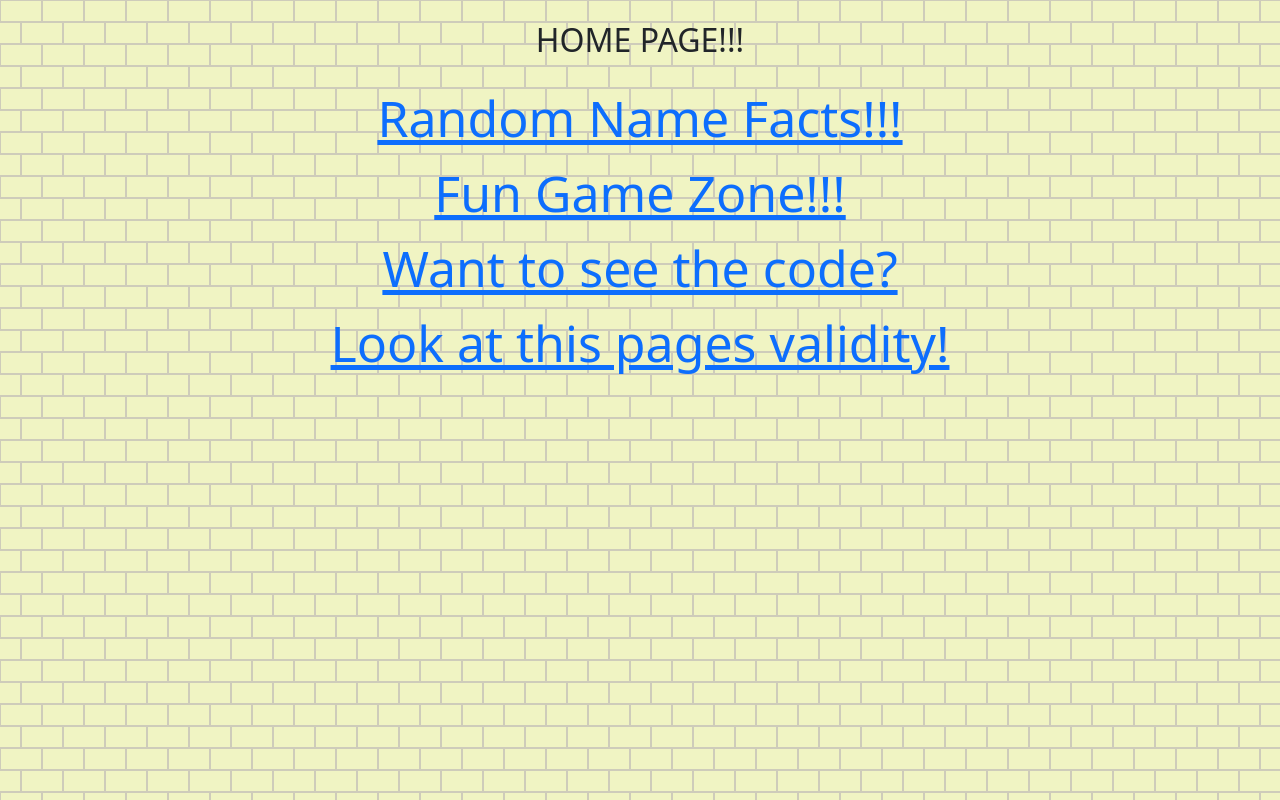
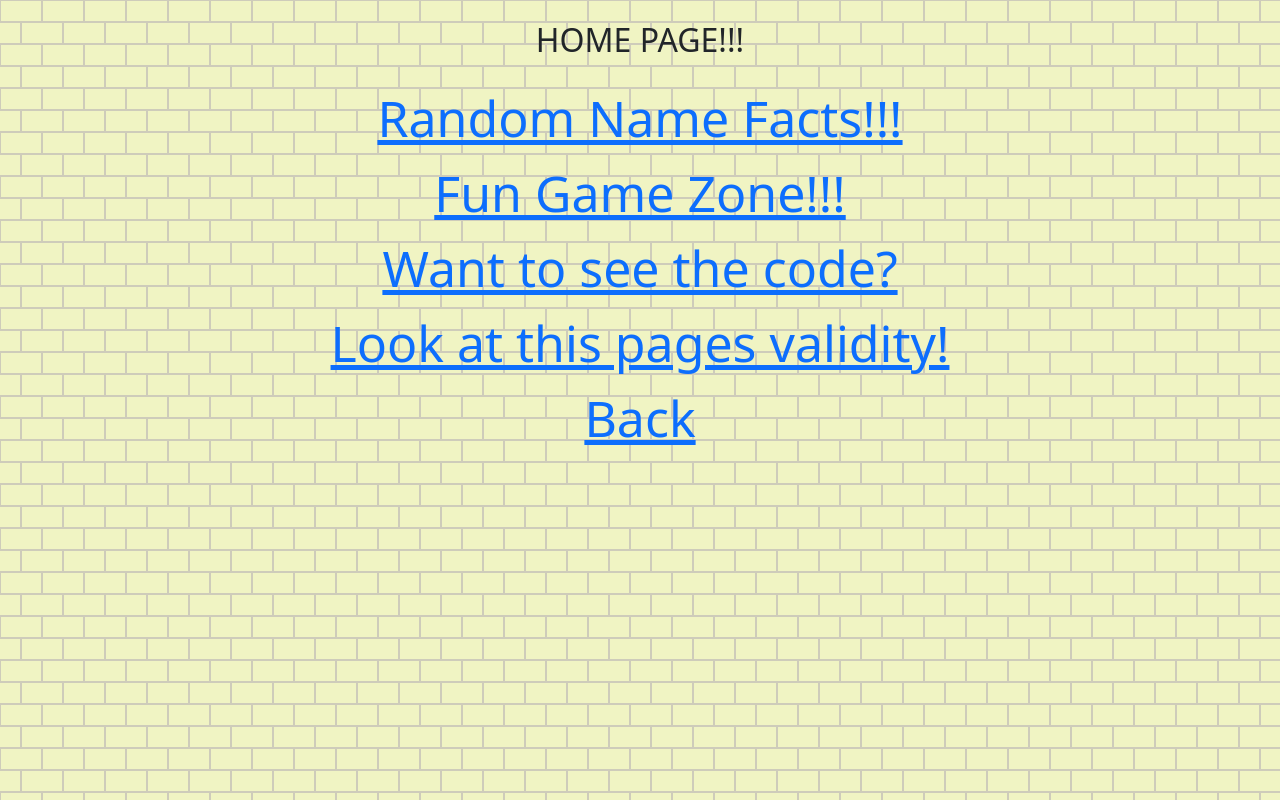
Before and after one commit to rachelhoneycutt/ideal-couscous-ECHO, a plain HTML site: page index.html in a window 1280 px wide. Drawn offline with nearby package versions, Linux system fonts and the light colour scheme.

Commit message:
Update index.html

```diff
--- a/index.html
+++ b/index.html
@@ -19,6 +19,8 @@
       <a href="https://github.com/rachelhoneycutt/ideal-couscous-ECHO">Want to see the code?</a>
       <br>
       <a href="https://validator.w3.org/nu/?doc=https%3A%2F%2Frachelhoneycutt.github.io%2Fideal-couscous-ECHO%2F" target="_blank">Look at this pages validity!</a>
+      <br>
+      <a href="https://rachelhoneycutt.github.io/urban-octo-dollop-FOXTROT/">Back</a>
     </div>
 
   <script src='https://cdnjs.cloudflare.com/ajax/libs/jquery/3.7.1/jquery.min.js'></script>
```
